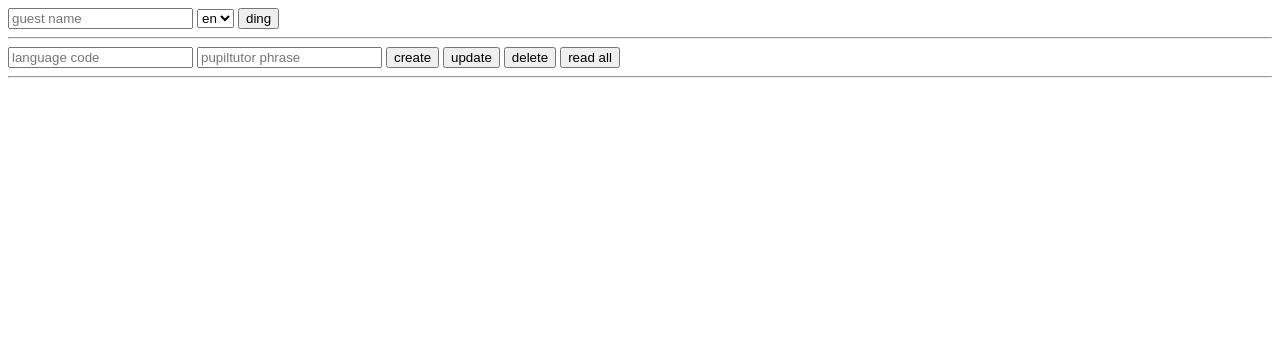
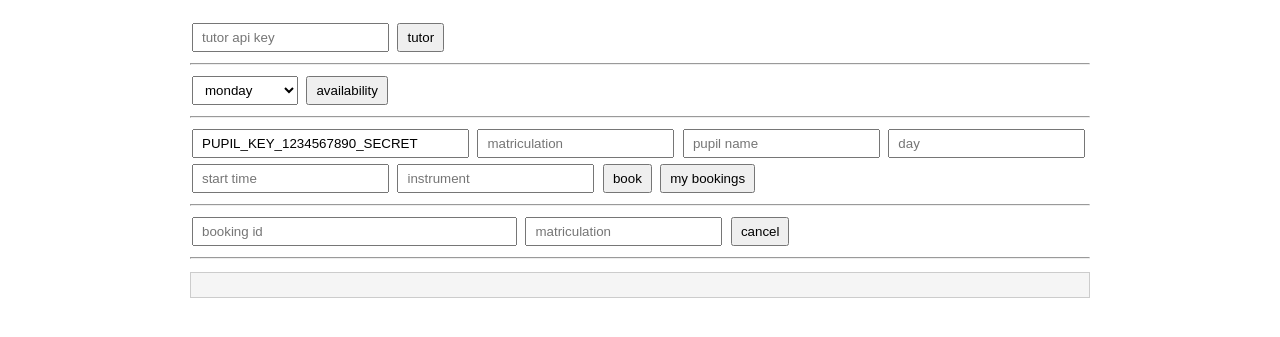
Before and after one commit to ChristianHu12/Pupil-Tutor-Booking-Application, a Spring Boot app: page /pupil.html in a window 1280 px wide. Shown: the top 337 px of the page. Run offline with Spring Boot 4, Linux system fonts and the light colour scheme.

Commit message:
Finished the html code and debugged EVERYTHING AND FIXED IT ALL. ALL DONE with the code.

```diff
--- a/src/main/resources/application.properties
+++ b/src/main/resources/application.properties
@@ -1 +1,2 @@
 spring.application.name=welcome-demo
+spring.web.error.include-message=always
--- a/src/main/resources/static/pupil.html
+++ b/src/main/resources/static/pupil.html
@@ -2,74 +2,117 @@
 <html lang="en">
 <head>
   <meta charset="utf-8"/>
-  <title>Simple CRUD Client for the Welcome Service</title>
+  <title>Pupil View</title>
+  <style>
+    body { font-family: Arial, sans-serif; max-width: 900px; margin: 20px auto; line-height: 1.5; }
+    input, select, button { padding: 5px 8px; margin: 3px 2px; }
+    pre { background: #f5f5f5; padding: 12px; border: 1px solid #ccc; white-space: pre-wrap; word-break: break-word; font-size: 13px; }
+  </style>
 </head>
 <body>
 <div>
-  <input type="text" id="guest_name" placeholder="guest name"/>
-  <select id="guest_lang">
-    <option value="en">en</option>
-    <option value="de">de</option>
-    <option value="fr">fr</option>
-  </select>
-  <button type="button" onclick="ding_request();">ding</button>
+  <input type="password" id="tutor_key" placeholder="tutor api key"/>
+  <button type="button" onclick="go_tutor();">tutor</button>
 </div>
 <hr/>
 <div>
-  <input type="text" id="lang" placeholder="language code"/>
-  <input type="text" id="msg" placeholder="pupiltutor phrase"/>
-  <button type="button" onclick="create_request();">create</button>
-  <button type="button" onclick="update_request();">update</button>
-  <button type="button" onclick="delete_request();">delete</button>
-  <button type="button" onclick="read_all_request();">read all</button>
+  <select id="day">
+    <option value="monday">monday</option>
+    <option value="tuesday">tuesday</option>
+    <option value="wednesday">wednesday</option>
+    <option value="thursday">thursday</option>
+    <option value="friday">friday</option>
+    <option value="saturday">saturday</option>
+  </select>
+  <button type="button" onclick="get_avail();">availability</button>
 </div>
 <hr/>
-<div id="output">
+<div>
+  <input type="text" id="pupil_key" value="PUPIL_KEY_1234567890_SECRET" placeholder="pupil key" size="30"/>
+  <input type="text" id="matric" placeholder="matriculation"/>
+  <input type="text" id="name" placeholder="pupil name"/>
+  <input type="text" id="b_day" placeholder="day"/>
+  <input type="text" id="time" placeholder="start time"/>
+  <input type="text" id="inst" placeholder="instrument"/>
+  <button type="button" onclick="book_it();">book</button>
+  <button type="button" onclick="my_bookings();">my bookings</button>
 </div>
-
+<hr/>
+<div>
+  <input type="text" id="del_id" placeholder="booking id" size="36"/>
+  <input type="text" id="del_matric" placeholder="matriculation"/>
+  <button type="button" onclick="cancel_it();">cancel</button>
+</div>
+<hr/>
+<pre id="output"></pre>
 <script>
-
-  const base = 'http://localhost:8080/ding';
+  const base = 'http://localhost:8080';
+  const format_body = (t) => {
+    if (!t) return '';
+    try {
+      return '\n' + JSON.stringify(JSON.parse(t), null, 2);
+    } catch (_) {
+      return ' ' + t;
+    }
+  };
   const show = (r, t) => {
-    document.getElementById('output').innerHTML = r.status + (t ? ' ' + t : '');
+    document.getElementById('output').textContent = r.status + format_body(t);
+  };
+  const p_hdr = (json) => {
+    const k = document.getElementById('pupil_key').value.trim();
+    const h = {};
+    if (json) h['Content-Type'] = 'application/json';
+    if (k) h['Authorization'] = 'Bearer ' + k;
+    return h;
   };
 
-  function ding_request() {
-    let name = document.getElementById('guest_name').value;
-    let lang = document.getElementById('guest_lang').value;
-    let u = base + '/' + encodeURIComponent(lang) + (name ? '?name=' + encodeURIComponent(name) : '');
-    fetch(u).then(r => r.text().then(t => show(r, t))).catch(e => document.getElementById('output').innerHTML = e);
+  function go_tutor() {
+    const k = document.getElementById('tutor_key').value.trim();
+    fetch(base + '/bookings/check', { headers: { 'Authorization': 'Bearer ' + k } })
+            .then(r => {
+              if (r.status === 200) {
+                sessionStorage.setItem('tKey', k);
+                window.location.href = 'tutor.html';
+              } else {
+                r.text().then(t => show(r, t));
+              }
+            }).catch(e => document.getElementById('output').textContent = e);
   }
 
-  function read_all_request() {
-    fetch(base).then(r => r.text().then(t => show(r, t))).catch(e => document.getElementById('output').innerHTML = e);
+  function get_avail() {
+    const d = document.getElementById('day').value;
+    fetch(base + '/availability?day=' + encodeURIComponent(d))
+            .then(r => r.text().then(t => show(r, t))).catch(e => document.getElementById('output').textContent = e);
   }
 
-  function create_request() {
-    let lang = document.getElementById('lang').value;
-    let msg = document.getElementById('msg').value;
-    fetch(base, {
+  function book_it() {
+    const body = {
+      pupilMatriculation: document.getElementById('matric').value.trim(),
+      pupilName: document.getElementById('name').value.trim(),
+      day: document.getElementById('b_day').value.trim(),
+      startTime: document.getElementById('time').value.trim(),
+      instrument: document.getElementById('inst').value.trim()
+    };
+    fetch(base + '/bookings', {
       method: 'POST',
-      headers: {'Content-Type': 'application/json'},
-      body: JSON.stringify({lang: lang, msg: msg})
-    }).then(r => r.text().then(t => show(r, t))).catch(e => document.getElementById('output').innerHTML = e);
+      headers: p_hdr(true),
+      body: JSON.stringify(body)
+    }).then(r => r.text().then(t => show(r, t))).catch(e => document.getElementById('output').textContent = e);
   }
 
-  function update_request() {
-    let lang = document.getElementById('lang').value;
-    let msg = document.getElementById('msg').value;
-    fetch(base + '/' + encodeURIComponent(lang), {
-      method: 'PUT',
-      headers: {'Content-Type': 'application/json'},
-      body: JSON.stringify({lang: lang, msg: msg})
-    }).then(r => r.text().then(t => show(r, t))).catch(e => document.getElementById('output').innerHTML = e);
+  function my_bookings() {
+    const m = document.getElementById('matric').value.trim();
+    fetch(base + '/bookings/pupil/' + encodeURIComponent(m), { headers: p_hdr(false) })
+            .then(r => r.text().then(t => show(r, t))).catch(e => document.getElementById('output').textContent = e);
   }
 
-  function delete_request() {
-    let lang = document.getElementById('lang').value;
-    fetch(base + '/' + encodeURIComponent(lang), {
-      method: 'DELETE'
-    }).then(r => r.text().then(t => show(r, t))).catch(e => document.getElementById('output').innerHTML = e);
+  function cancel_it() {
+    const id = document.getElementById('del_id').value.trim();
+    const m = document.getElementById('del_matric').value.trim();
+    fetch(base + '/bookings/' + encodeURIComponent(id) + '?matriculation=' + encodeURIComponent(m), {
+      method: 'DELETE',
+      headers: p_hdr(false)
+    }).then(r => r.text().then(t => show(r, t))).catch(e => document.getElementById('output').textContent = e);
   }
 </script>
 </body>
```
Also changed, not shown: src/main/java/pupiltutor/service/BookerClient.java (+29 -11 lines), src/main/java/pupiltutor/service/PupilClient.java (+11 -4 lines), src/main/resources/static/tutor.html (+48 -52 lines).
